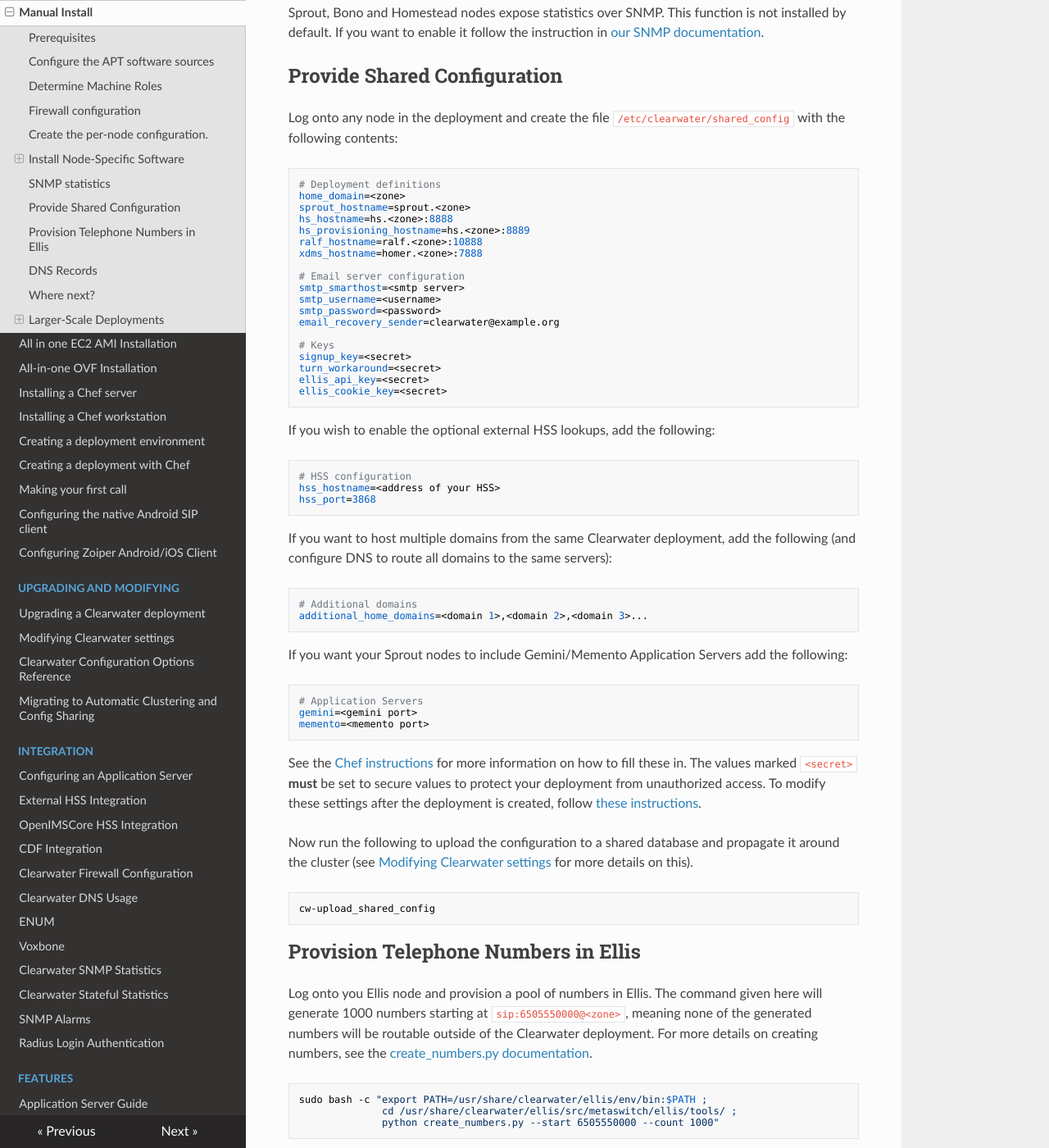
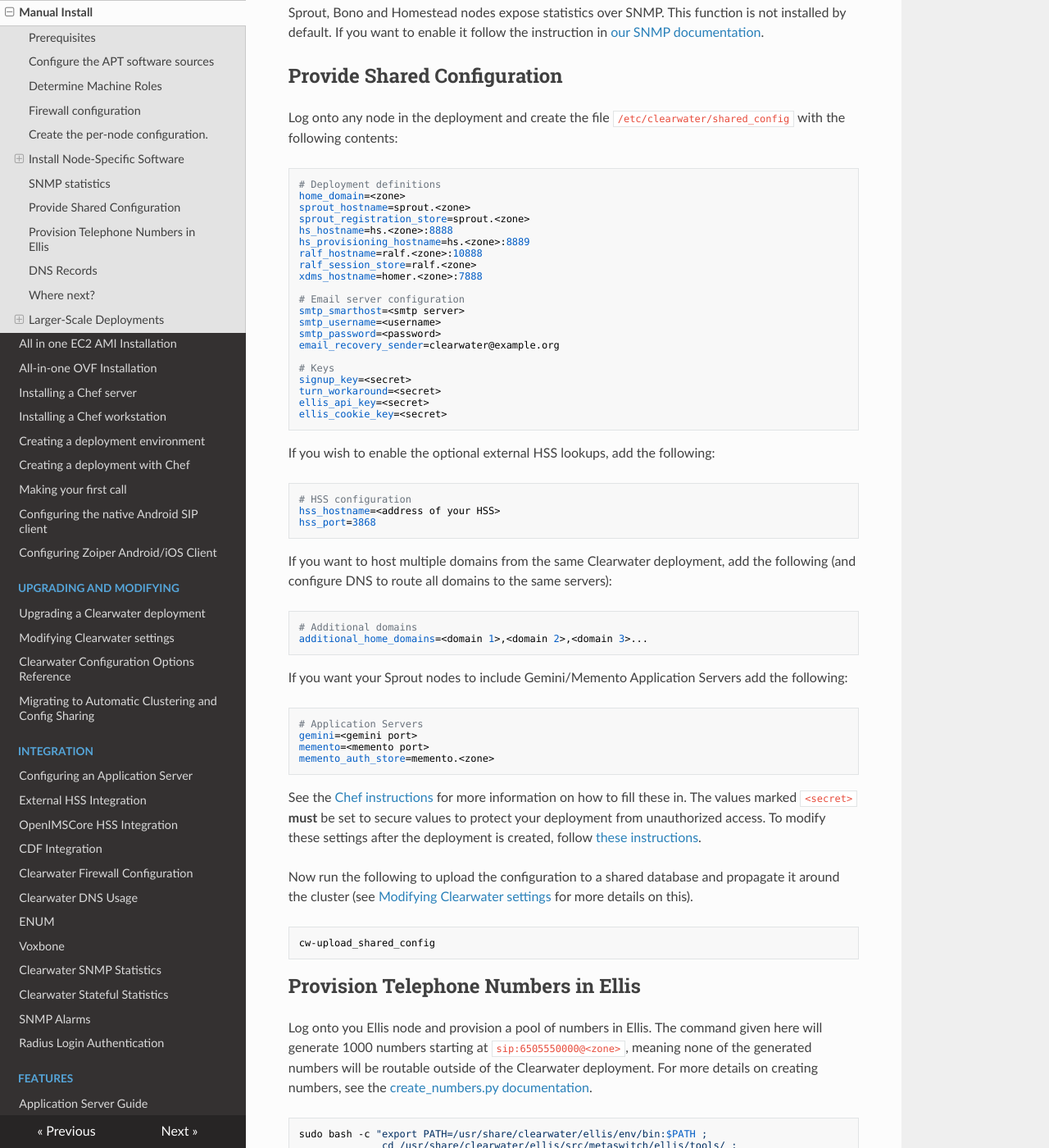
Before and after one commit to Metaswitch/clearwater-readthedocs, an MkDocs documentation site: the page built from docs/Manual_Install.md, in a window 1280 px wide and 1400 px high, scrolled down 4495 px. Shown: the whole window at 82% size. Built offline with MkDocs 1.6.1, drawn with Linux system fonts in a browser that asks for light colours; nearby versions of some CDN libraries; old or Windows-style settings are respelled for this version of MkDocs.

Commit message:
Add new required parameters to initial shared config

```diff
--- a/docs/Manual_Install.md
+++ b/docs/Manual_Install.md
@@ -163,9 +163,11 @@ Log onto any node in the deployment and create the file `/etc/clearwater/shared_
     # Deployment definitions
     home_domain=<zone>
     sprout_hostname=sprout.<zone>
+    sprout_registration_store=sprout.<zone>
     hs_hostname=hs.<zone>:8888
     hs_provisioning_hostname=hs.<zone>:8889
     ralf_hostname=ralf.<zone>:10888
+    ralf_session_store=ralf.<zone>
     xdms_hostname=homer.<zone>:7888
 
     # Email server configuration
@@ -196,6 +198,7 @@ If you want your Sprout nodes to include Gemini/Memento Application Servers add
     # Application Servers
     gemini=<gemini port>
     memento=<memento port>
+    memento_auth_store=memento.<zone>
 
 See the [Chef instructions](Installing_a_Chef_workstation.md#add-deployment-specific-configuration) for more information on how to fill these in. The values marked `<secret>` **must** be set to secure values to protect your deployment from unauthorized access. To modify these settings after the deployment is created, follow [these instructions](Modifying_Clearwater_settings.md).
 
```
